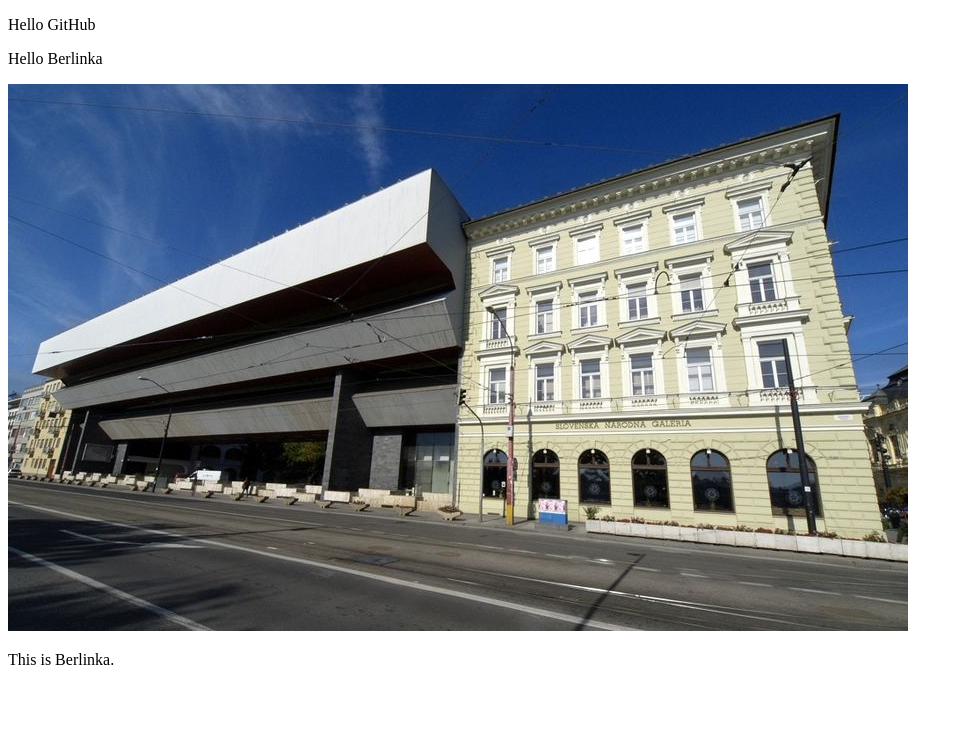
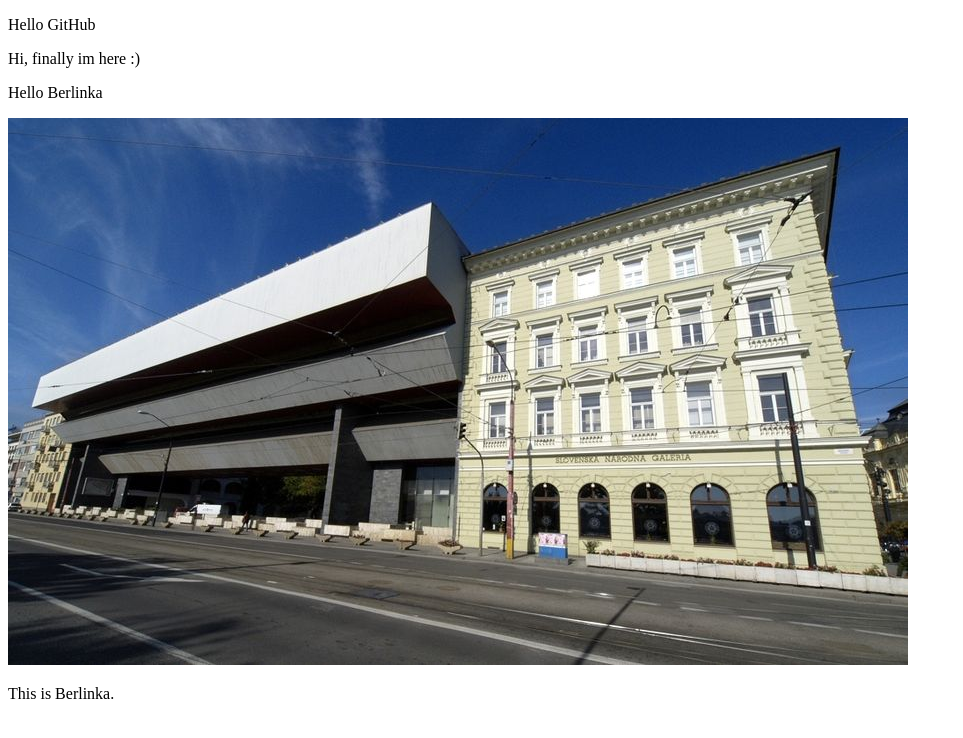
Before and after one commit to phillchill/hello-git, a plain HTML site: page index.html in a window 1280 px wide. Shown: the whole page, without its empty margins (0-963 px from the left). Drawn offline with Linux system fonts and the light colour scheme.

Commit message:
update text

```diff
--- a/index.html
+++ b/index.html
@@ -5,6 +5,7 @@
 </head>
 <body>
 <p>Hello GitHub</p>
+<p>Hi, finally im here :)</p>
 <p>Hello Berlinka</p>
 <img src="img/sng.jpg" alt="sng">
 <p>This is Berlinka.</p>
```
